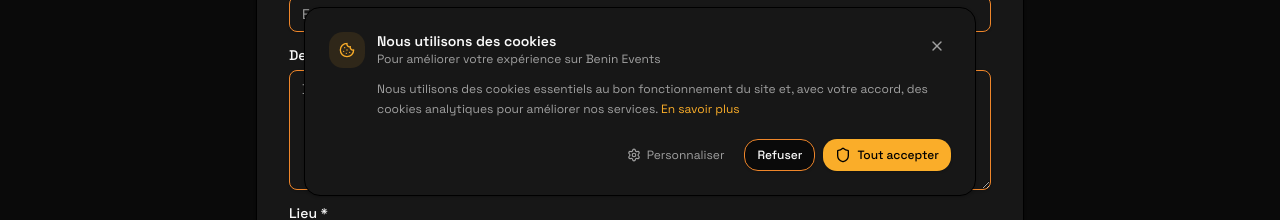
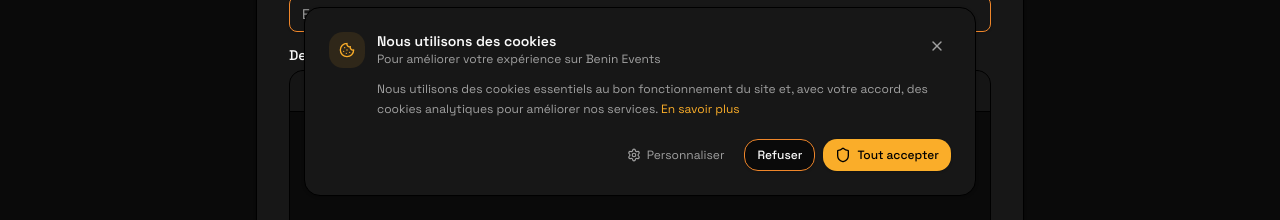
Before and after one commit to DigitalInnovationBj/benin-events-project, a Next.js app: page /dashboard/events/new in a window 1280 px wide. Shown: the part 580-800 px from the top of the page. Built offline with nearby package versions, Linux system fonts and the light colour scheme; no server answers; the database is empty; sample sign-in values are in the browser's storage.

Commit message:
add editor to event creation

```diff
--- a/package.json
+++ b/package.json
@@ -51,6 +51,9 @@
         "@tabler/icons": "^3.36.1",
         "@tabler/icons-react": "^3.37.1",
         "@tanstack/react-table": "^8.21.3",
+        "@tiptap/extension-placeholder": "^3.22.5",
+        "@tiptap/react": "^3.22.5",
+        "@tiptap/starter-kit": "^3.22.5",
         "@types/qrcode": "^1.5.6",
         "@vercel/blob": "^2.2.0",
         "@yudiel/react-qr-scanner": "^2.5.1",
--- a/src/app/dashboard/events/[id]/edit/event-edit-form.tsx
+++ b/src/app/dashboard/events/[id]/edit/event-edit-form.tsx
@@ -5,8 +5,8 @@ import { useRouter } from "next/navigation";
 import { Button } from "@/components/ui/button";
 import { Input } from "@/components/ui/input";
 import { Label } from "@/components/ui/label";
-import { Textarea } from "@/components/ui/textarea";
 import { Checkbox } from "@/components/ui/checkbox";
+import { RichTextEditor } from "@/components/ui/rich-text-editor";
 import { Switch } from "@/components/ui/switch";
 import {
     Loader2,
@@ -68,6 +68,7 @@ function toBeninLocalInput(date: Date): string {
 export function EventEditForm({ event, allCategories, isAdmin }: Props) {
     const router = useRouter();
     const [isLoading, setIsLoading] = useState(false);
+    const [description, setDescription] = useState(event.description);
 
     // Type d'évènement
     const [eventType, setEventType] = useState<"IN_PERSON" | "ONLINE">(
@@ -110,13 +111,18 @@ export function EventEditForm({ event, allCategories, isAdmin }: Props) {
         setPreview(URL.createObjectURL(file));
     };
 
-    const handleSubmit = async (e: React.FormEvent<HTMLFormElement>) => {
+    const handleSubmit = async (e: React.SyntheticEvent<HTMLFormElement>) => {
         e.preventDefault();
+        if (!description.trim()) {
+            toast.error("La description est obligatoire.");
+            return;
+        }
         setIsLoading(true);
 
         const formData = new FormData(e.currentTarget);
         formData.set("eventId", event.id);
         formData.set("eventType", eventType);
+        formData.set("description", description);
         formData.set("isFeatured", isFeatured ? "true" : "false");
         selectedCategories.forEach((id) => formData.append("categoryIds", id));
 
@@ -228,14 +234,10 @@ export function EventEditForm({ event, allCategories, isAdmin }: Props) {
                         </div>
 
                         <div className="grid gap-2">
-                            <Label htmlFor="description">Description *</Label>
-                            <Textarea
-                                id="description"
-                                name="description"
-                                defaultValue={event.description}
-                                placeholder="Décrivez votre évènement en détail..."
-                                className="min-h-30"
-                                required
+                            <Label>Description *</Label>
+                            <RichTextEditor
+                                content={event.description}
+                                onChange={setDescription}
                             />
                         </div>
 
--- a/src/app/dashboard/events/new/page.tsx
+++ b/src/app/dashboard/events/new/page.tsx
@@ -5,8 +5,8 @@ import { useRouter } from "next/navigation";
 import { Button } from "@/components/ui/button";
 import { Input } from "@/components/ui/input";
 import { Label } from "@/components/ui/label";
-import { Textarea } from "@/components/ui/textarea";
 import { Checkbox } from "@/components/ui/checkbox";
+import { RichTextEditor } from "@/components/ui/rich-text-editor";
 import {
     Loader2,
     ArrowLeft,
@@ -25,6 +25,7 @@ type EventType = "IN_PERSON" | "ONLINE";
 export default function NewEventPage() {
     const router = useRouter();
     const [isLoading, setIsLoading] = useState(false);
+    const [description, setDescription] = useState("");
     const [imagePreview, setImagePreview] = useState<string | null>(null);
     const [ogImagePreview, setOgImagePreview] = useState<string | null>(null);
 
@@ -67,14 +68,18 @@ export default function NewEventPage() {
         setPreview(URL.createObjectURL(file));
     };
 
-    const handleSubmit = async (e: React.FormEvent<HTMLFormElement>) => {
+    const handleSubmit = async (e: React.SyntheticEvent<HTMLFormElement>) => {
         e.preventDefault();
+        if (!description.trim()) {
+            toast.error("La description est obligatoire.");
+            return;
+        }
         setIsLoading(true);
 
         const formData = new FormData(e.currentTarget);
 
-        // Injecter les valeurs contrôlées par state
         formData.set("eventType", eventType);
+        formData.set("description", description);
         selectedCategories.forEach((id) => formData.append("categoryIds", id));
 
         try {
@@ -186,13 +191,9 @@ export default function NewEventPage() {
                         </div>
 
                         <div className="grid gap-2">
-                            <Label htmlFor="description">Description *</Label>
-                            <Textarea
-                                id="description"
-                                name="description"
-                                placeholder="Décrivez votre évènement en détail..."
-                                className="min-h-30"
-                                required
+                            <Label>Description *</Label>
+                            <RichTextEditor
+                                onChange={setDescription}
                             />
                         </div>
 
--- a/src/app/events/[slug]/page.tsx
+++ b/src/app/events/[slug]/page.tsx
@@ -44,18 +44,24 @@ export async function generateMetadata({ params }: Props): Promise<Metadata> {
 
     const ogImageUrl = event.ogImage || event.imageUrl;
 
+    const plainDescription = event.description
+        .replace(/<[^>]*>/g, " ")
+        .replace(/\s+/g, " ")
+        .trim()
+        .substring(0, 160) + "…";
+
     return {
         title: `${event.ogTitle || event.title} | Benin Events`,
-        description: event.description.substring(0, 160) + "…",
+        description: plainDescription,
         openGraph: {
             title: event.ogTitle || event.title,
-            description: event.description.substring(0, 160) + "…",
+            description: plainDescription,
             images: ogImageUrl ? [ogImageUrl] : [],
         },
         twitter: {
             card: "summary_large_image",
             title: event.ogTitle || event.title,
-            description: event.description.substring(0, 160) + "…",
+            description: plainDescription,
             images: ogImageUrl ? [ogImageUrl] : [],
         },
     };
@@ -331,9 +337,10 @@ export default async function PublicEventPage({ params }: Props) {
                         </div>
 
                         {/* Description */}
-                        <div className="prose prose-lg dark:prose-invert max-w-none whitespace-pre-wrap text-muted-foreground leading-relaxed">
-                            {event.description}
-                        </div>
+                        <div
+                            className="prose prose-lg dark:prose-invert max-w-none text-muted-foreground"
+                            dangerouslySetInnerHTML={{ __html: event.description }}
+                        />
                     </section>
 
                     {/* ── Localisation (présentiel) OU Lien (en ligne) ─── */}
--- /dev/null
+++ b/src/components/ui/rich-text-editor.tsx
@@ -0,0 +1,162 @@
+"use client";
+
+import { useEditor, EditorContent } from "@tiptap/react";
+import StarterKit from "@tiptap/starter-kit";
+import Placeholder from "@tiptap/extension-placeholder";
+import {
+    Bold,
+    Italic,
+    List,
+    ListOrdered,
+    Heading2,
+    Heading3,
+    Undo,
+    Redo,
+} from "lucide-react";
+import { cn } from "@/lib/utils";
+
+interface Props {
+    content?: string;
+    onChange: (html: string) => void;
+    placeholder?: string;
+    className?: string;
+}
+
+export function RichTextEditor({ content = "", onChange, placeholder, className }: Props) {
+    const editor = useEditor({
+        extensions: [
+            StarterKit,
+            Placeholder.configure({
+                placeholder: placeholder ?? "Décrivez votre évènement en détail…",
+            }),
+        ],
+        content,
+        onUpdate({ editor }) {
+            const html = editor.getHTML();
+            // Considérer l'éditeur vide si le seul contenu est un <p></p>
+            onChange(html === "<p></p>" ? "" : html);
+        },
+        editorProps: {
+            attributes: {
+                class: "prose dark:prose-invert max-w-none focus:outline-none min-h-48 px-4 py-3 text-sm leading-relaxed",
+            },
+        },
+        immediatelyRender: false,
+    });
+
+    if (!editor) return null;
+
+    return (
+        <div className={cn("border rounded-xl overflow-hidden bg-background", className)}>
+            {/* ── Barre d'outils ── */}
+            <div className="flex items-center gap-0.5 border-b bg-muted/40 px-2 py-1.5 flex-wrap">
+                <ToolBtn
+                    onClick={() => editor.chain().focus().toggleBold().run()}
+                    active={editor.isActive("bold")}
+                    title="Gras (Ctrl+B)"
+                >
+                    <Bold className="w-4 h-4" />
+                </ToolBtn>
+                <ToolBtn
+                    onClick={() => editor.chain().focus().toggleItalic().run()}
+                    active={editor.isActive("italic")}
+                    title="Italique (Ctrl+I)"
+                >
+                    <Italic className="w-4 h-4" />
+                </ToolBtn>
+
+                <Sep />
+
+                <ToolBtn
+                    onClick={() => editor.chain().focus().toggleHeading({ level: 2 }).run()}
+                    active={editor.isActive("heading", { level: 2 })}
+                    title="Titre H2"
+                >
+                    <Heading2 className="w-4 h-4" />
+                </ToolBtn>
+                <ToolBtn
+                    onClick={() => editor.chain().focus().toggleHeading({ level: 3 }).run()}
+                    active={editor.isActive("heading", { level: 3 })}
+                    title="Titre H3"
+                >
+                    <Heading3 className="w-4 h-4" />
+                </ToolBtn>
+
+                <Sep />
+
+                <ToolBtn
+                    onClick={() => editor.chain().focus().toggleBulletList().run()}
+                    active={editor.isActive("bulletList")}
+                    title="Liste à puces"
+                >
+                    <List className="w-4 h-4" />
+                </ToolBtn>
+                <ToolBtn
+                    onClick={() => editor.chain().focus().toggleOrderedList().run()}
+                    active={editor.isActive("orderedList")}
+                    title="Liste numérotée"
+                >
+                    <ListOrdered className="w-4 h-4" />
+                </ToolBtn>
+
+                <div className="ml-auto flex items-center gap-0.5">
+                    <ToolBtn
+                        onClick={() => editor.chain().focus().undo().run()}
+                        active={false}
+                        disabled={!editor.can().undo()}
+                        title="Annuler (Ctrl+Z)"
+                    >
+                        <Undo className="w-4 h-4" />
+                    </ToolBtn>
+                    <ToolBtn
+                        onClick={() => editor.chain().focus().redo().run()}
+                        active={false}
+                        disabled={!editor.can().redo()}
+                        title="Rétablir (Ctrl+Shift+Z)"
+                    >
+                        <Redo className="w-4 h-4" />
+                    </ToolBtn>
+                </div>
+            </div>
+
+            {/* ── Zone d'édition ── */}
+            <EditorContent editor={editor} />
+        </div>
+    );
+}
+
+function ToolBtn({
+    onClick,
+    active,
+    disabled,
+    title,
+    children,
+}: {
+    onClick: () => void;
+    active: boolean;
+    disabled?: boolean;
+    title: string;
+    children: React.ReactNode;
+}) {
+    return (
+        <button
+            type="button"
+            onClick={onClick}
+            disabled={disabled}
+            title={title}
+            className={cn(
+                "p-1.5 rounded transition-colors",
+                active
+                    ? "bg-foreground text-background"
+                    : "text-muted-foreground hover:bg-muted hover:text-foreground",
+                disabled && "opacity-30 pointer-events-none",
+            )}
+        >
+            {children}
+        </button>
+    );
+}
+
+function Sep() {
+    return <div className="w-px h-5 bg-border mx-1 shrink-0" />;
+}
```
Also changed, not shown: 1 other file (tests, documents, lock files or other folders).
